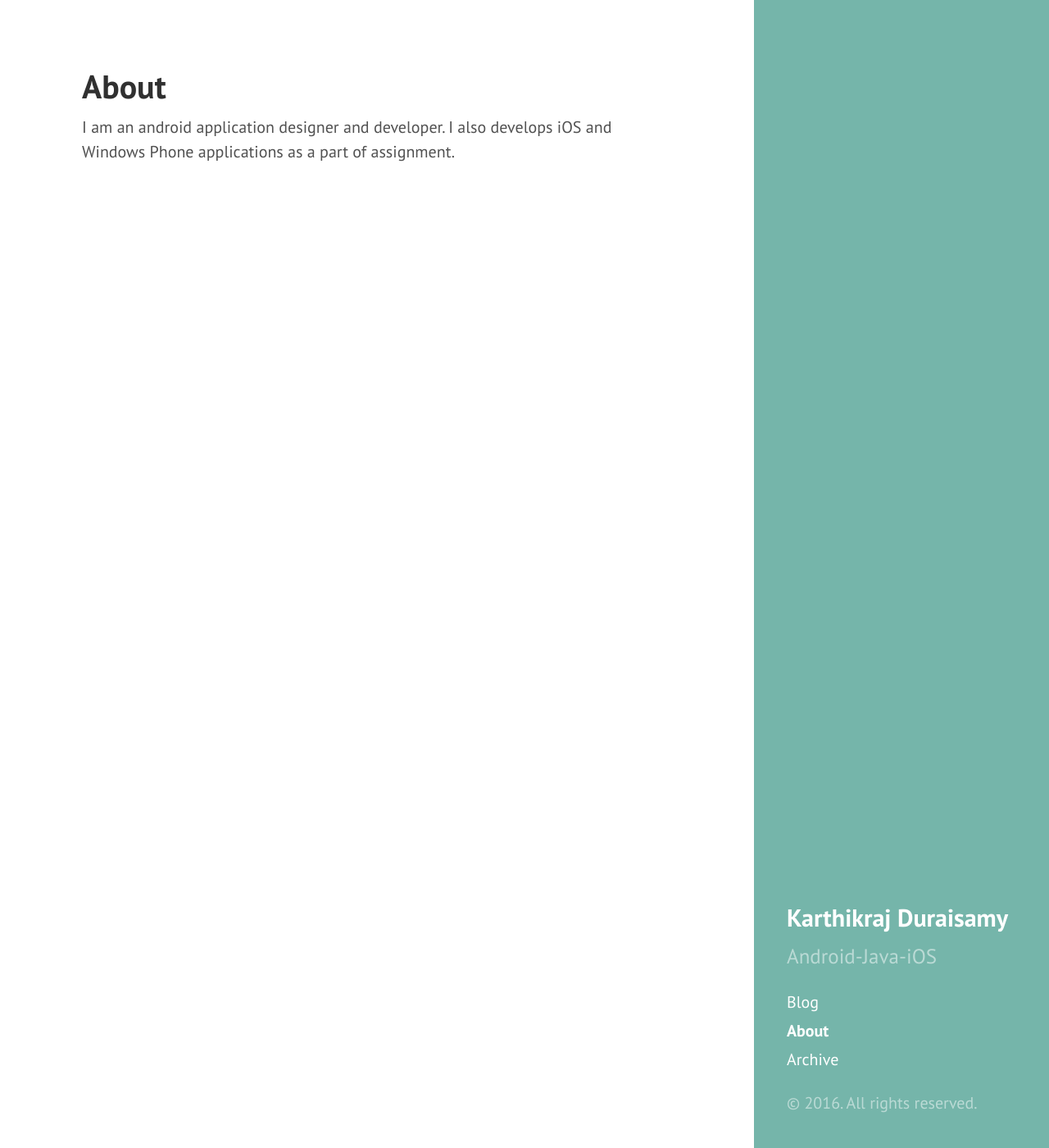
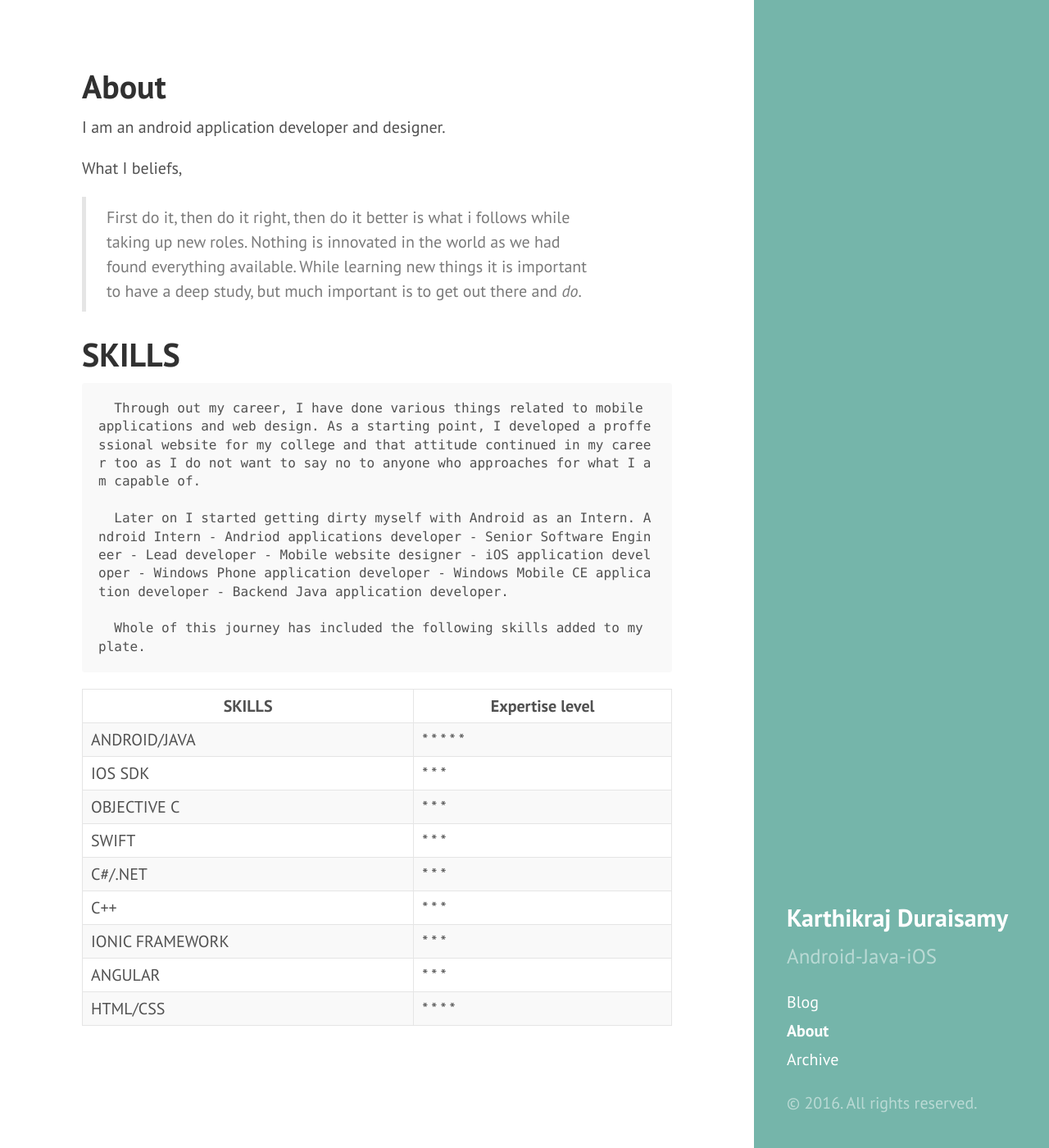
Before and after one commit to karthikraj-duraisamy/karthikraj-duraisamy.github.io, a Jekyll site: the page built from about.md, in a window 1280 px wide and 1400 px high. Shown: the whole window at 82% size. Built offline with Jekyll 4.4.1, drawn with Linux system fonts in a browser that asks for light colours; Markdown is read by kramdown in place of the engine named in the settings.

Commit message:
Update about.md

```diff
--- a/about.md
+++ b/about.md
@@ -24,4 +24,32 @@ title: About
 
 
 
-I am an android application designer and developer. I also develops iOS and Windows Phone applications as a part of assignment.
+I am an android application developer and designer.
+
+What I beliefs,
+
+> First do it, then do it right, then do it better is what i follows while taking up new roles.
+> Nothing is innovated in the world as we had found everything available.
+> While learning new things it is important to have a deep study, but much important is to get out there and *do*.
+
+
+# SKILLS
+
+      Through out my career, I have done various things related to mobile applications and web design. As a starting point, I developed a proffessional website for my college and that attitude continued in my career too as I do not want to say no to anyone who approaches for what I am capable of.
+
+      Later on I started getting dirty myself with Android as an Intern. Android Intern - Andriod applications developer - Senior Software Engineer - Lead developer - Mobile website designer - iOS application developer - Windows Phone application developer - Windows Mobile CE application developer - Backend Java application developer.
+
+      Whole of this journey has included the following skills added to my plate.
+
+
+| SKILLS | Expertise level                    |
+| ------------- | ------------------------------ |
+| ANDROID/JAVA      | * * * * * |
+| IOS SDK   | * * *      |
+| OBJECTIVE C      | * * *  |
+| SWIFT   | * * *      |
+| C#/.NET      | * * *  |
+| C++   | * * *      |
+| IONIC FRAMEWORK      | * * *  |
+| ANGULAR    | * * *      |
+| HTML/CSS      | * * * *  |
```
